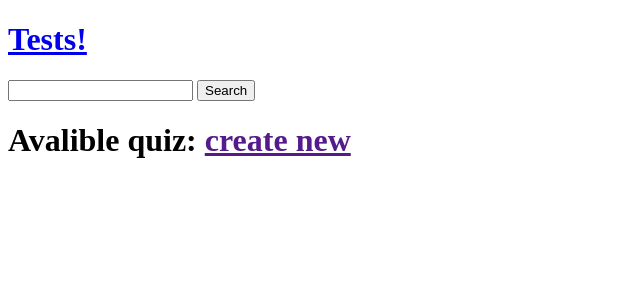
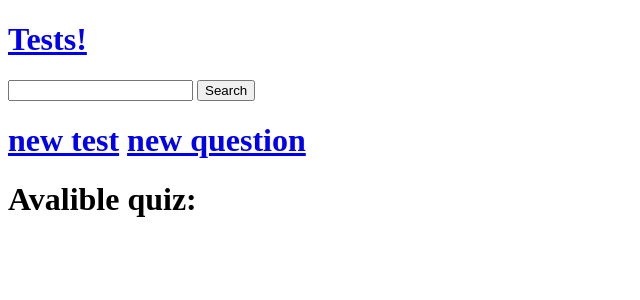
Before and after one commit to Jesyfox/pyacad_v2_tests, a Django app: page / in a window 1280 px wide. Shown: the top 300 px of the page, without its empty margins (0-640 px from the left). Run offline with Django 3.2, Linux system fonts and the light colour scheme; data that the repository does not hold is empty.

Commit message:
feature: refactored models, added Test ader view

```diff
--- a/pyFormers/app_tests/admin.py
+++ b/pyFormers/app_tests/admin.py
@@ -1,7 +1,8 @@
 from django.contrib import admin
 
-from .models import Question, Test, RunTest
+from .models import Question, Test, RunTest, RunTestAnswers
 
 admin.site.register(Question)
 admin.site.register(RunTest)
 admin.site.register(Test)
+admin.site.register(RunTestAnswers)
--- a/pyFormers/app_tests/templates/app_tests/index.html
+++ b/pyFormers/app_tests/templates/app_tests/index.html
@@ -7,10 +7,12 @@
         <input type="submit" name="search" value="Search">
         </form>
     </div>
-    <h1>Avalible quiz: <a href="">create new</a></h1>
+    <h1><a href="{% url 'app_tests:new_object' 'test' %}">new test</a>
+        <a href="{% url 'app_tests:new_object' 'question' %}">new question</a></h1>
+    <h1>Avalible quiz:</h1>
     {% for test in tests %}
         <div>
-            <h2><a href="{% url 'test_detail' test.id %}" >{{ test }}</a></h2>
+            <h2><a href="{% url 'app_tests:detail_of_test' test.id %}" >{{ test }}</a></h2>
         </div>
     {% endfor %}
 {% endblock %}
--- a/pyFormers/app_tests/urls.py
+++ b/pyFormers/app_tests/urls.py
@@ -4,5 +4,6 @@ from . import views
 
 urlpatterns = [
     path('', views.index, name='index'),
-    path('<int:test_id>', views.test_detail, name='test_detail')
+    path('<int:test_id>', views.detail_of_test, name='detail_of_test'),
+    path('new_<str:new_object>', views.new_object, name='new_object')
 ]
--- a/pyFormers/app_tests/views.py
+++ b/pyFormers/app_tests/views.py
@@ -1,26 +1,44 @@
-from django.shortcuts import render
-from django.core.exceptions import ObjectDoesNotExist
+from django.shortcuts import render, redirect
 from .models import Question, Test
+from .forms import TestForm
 
 
 def index(request):
     tests = None
     context = {}
     if 'search' in request.GET:
-        tests = Test.objects.filter(name__icontains=request.GET['title'])
+        tests = Test.objects.filter(name__icontains=request.GET['search'])
     elif request.method == 'GET':
         tests = Test.objects.all()
     context.update(tests=tests)
     return render(request, 'app_tests/index.html', context=context)
 
 
-def test_detail(request, category_id):
+def new_object(request, new_object):
+    context = {'name': new_object}
+    if request.method == 'POST':
+        if new_object == 'test':
+            new_test = TestForm(request.POST)
+            if new_test.is_valid():
+                new_test.save()
+        elif new_object == 'question':
+            context.update(form='its question')
+        redirect('index')
+    elif request.method == 'GET':
+        if new_object == 'test':
+            context.update(form=TestForm)
+        elif new_object == 'question':
+            context.update(form='its question')
+        return render(request, 'app_tests/new_object.html', context=context)
+
+
+def detail_of_test(request, test_id):
     if 'start_test' in request.GET:
-        return run_test(request, category_id)
+        return run_test(request, test_id)
     elif request.method == 'GET':
-        category = Test.objects.filter(id=category_id)[0]
-        context = {'category': category}
-        return render(request, 'app_tests/category_info.html', context=context)
+        tests = Test.objects.filter(id=test_id)[0]
+        context = {'tests': tests}
+        return render(request, 'app_tests/test_info.html', context=context)
 
 
 def run_test(request, category_id):
--- a/pyFormers/pyFormers/urls.py
+++ b/pyFormers/pyFormers/urls.py
@@ -17,6 +17,6 @@ from django.contrib import admin
 from django.urls import path, include
 
 urlpatterns = [
-    path('', include('app_tests.urls')),
+    path('', include(('app_tests.urls', 'app_tests'), namespace="app_tests")),
     path('admin/', admin.site.urls)
 ]
```
Also changed, not shown: pyFormers/app_tests/forms.py (+7 -0 lines), pyFormers/app_tests/models.py (+7 -3 lines), pyFormers/app_tests/templates/app_tests/new_object.html (added, +12 -0 lines), pyFormers/app_tests/migrations/0001_initial.py, pyFormers/app_tests/migrations/0002_auto_20190205_1747.py (added), pyFormers/app_tests/templates/app_tests/test_info.html (renamed from pyFormers/app_tests/templates/app_tests/category_info.html).
